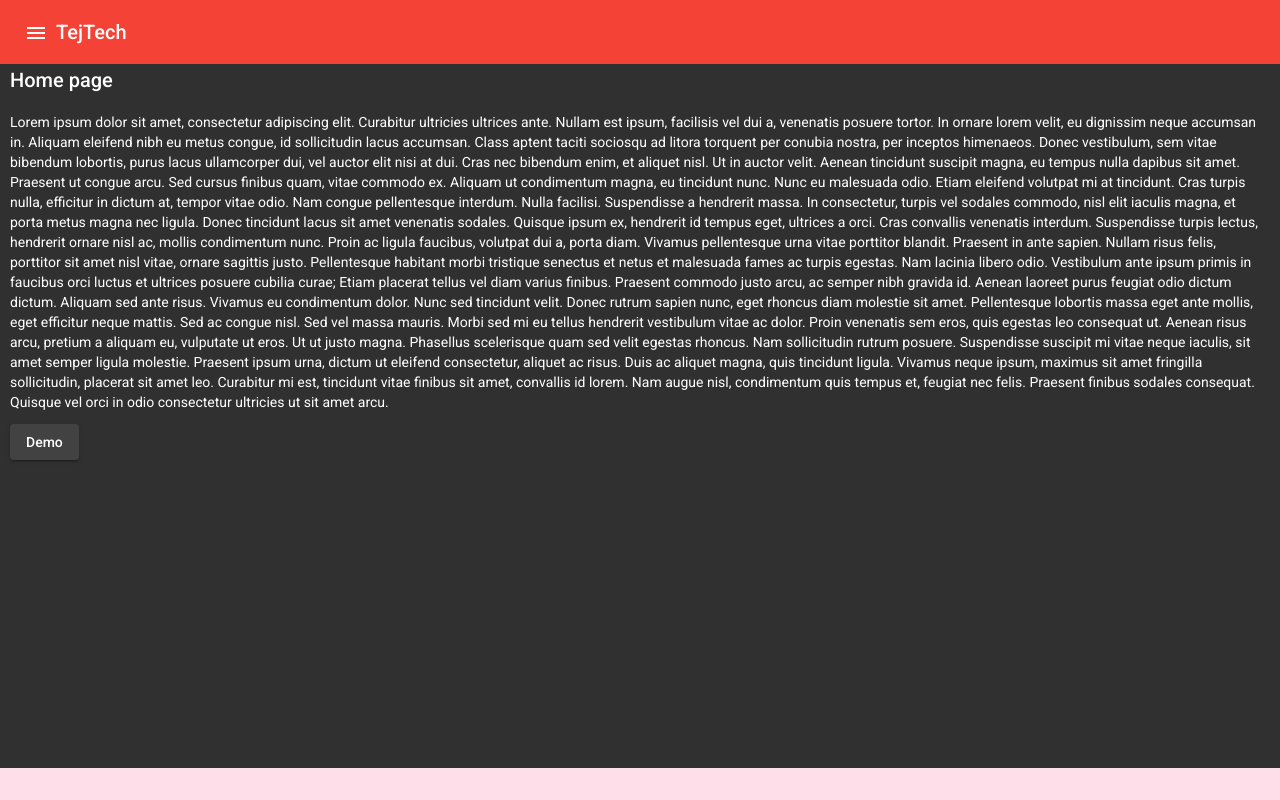
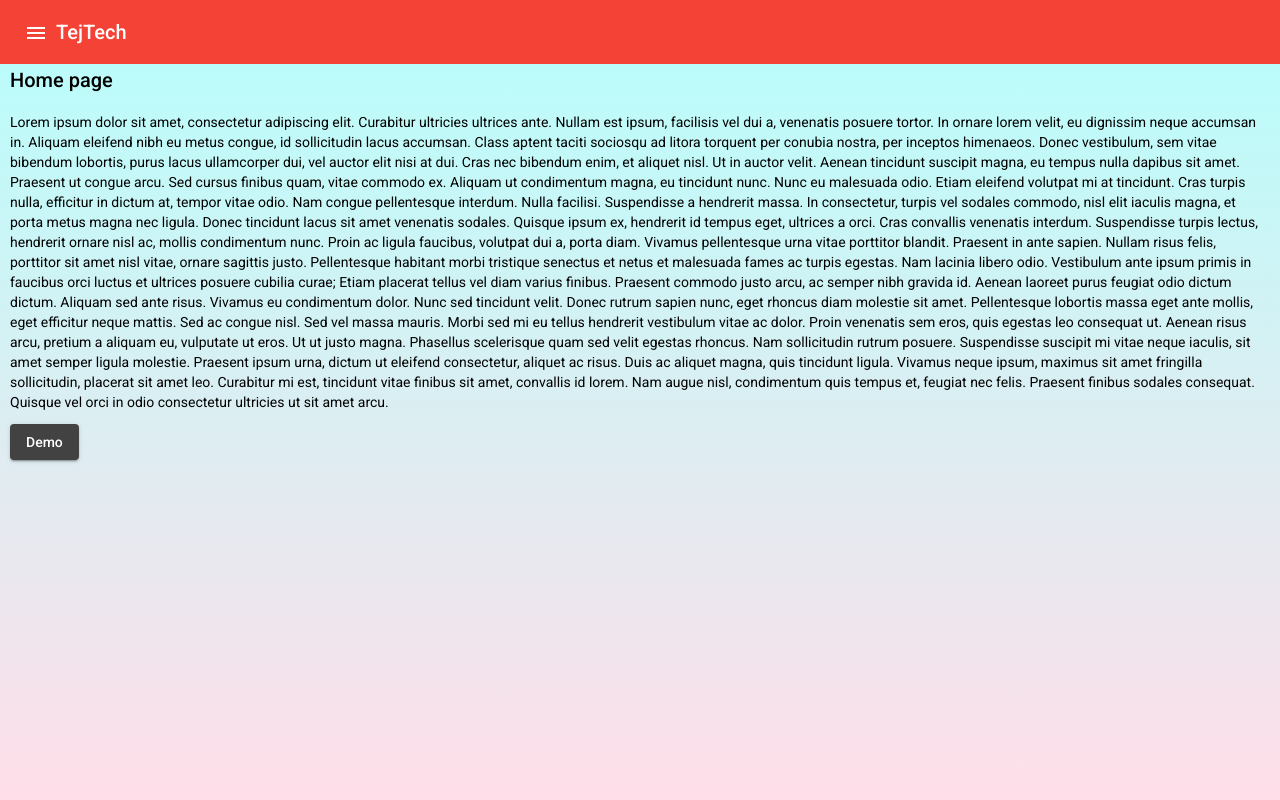
Before and after one commit to iampratapbabu/tejtech, an Angular app: page /home in a window 1280 px wide. Built offline with nearby package versions, Linux system fonts and the light colour scheme.

Commit message:
background color fixed

```diff
--- a/src/app/app.component.css
+++ b/src/app/app.component.css
@@ -2,4 +2,13 @@
    margin : 0px 10px 0px 10px;
    height:88vh;
 
+
+
 }
+
+.red-container {
+  color:black;
+  background-color: #FFDEE9;
+  background-image: linear-gradient(0deg, #FFDEE9 0%, #B5FFFC 100%);
+  background-attachment: fixed;
+}
--- a/src/app/app.component.html
+++ b/src/app/app.component.html
@@ -7,7 +7,7 @@
     </mat-toolbar-row>
 </mat-toolbar>
 
-<mat-sidenav-container>
+<mat-sidenav-container class=red-container>
   <mat-sidenav #mainmenu mode="over">
     <mat-nav-list>
       <a mat-list-item>Homefsdddd</a>
```
